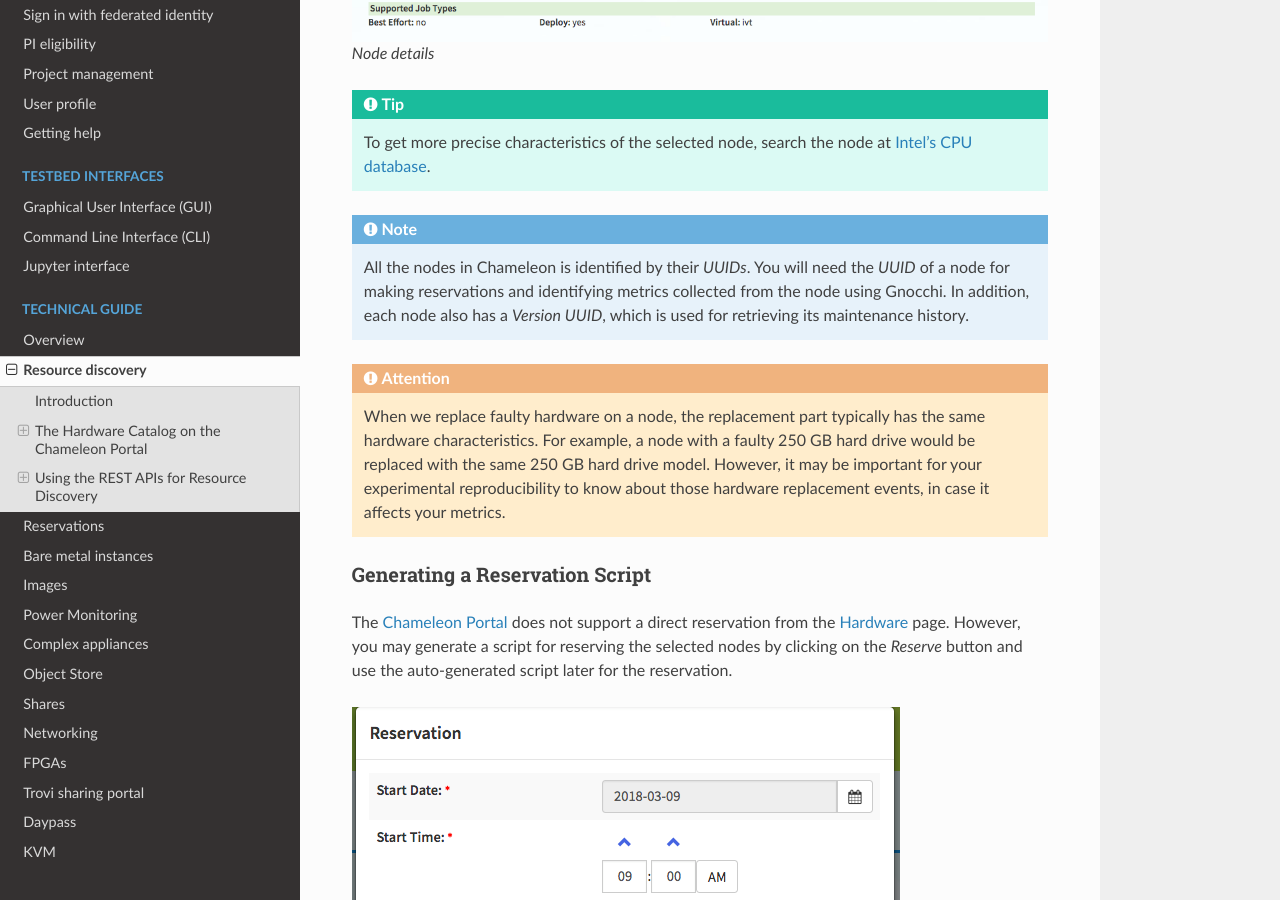
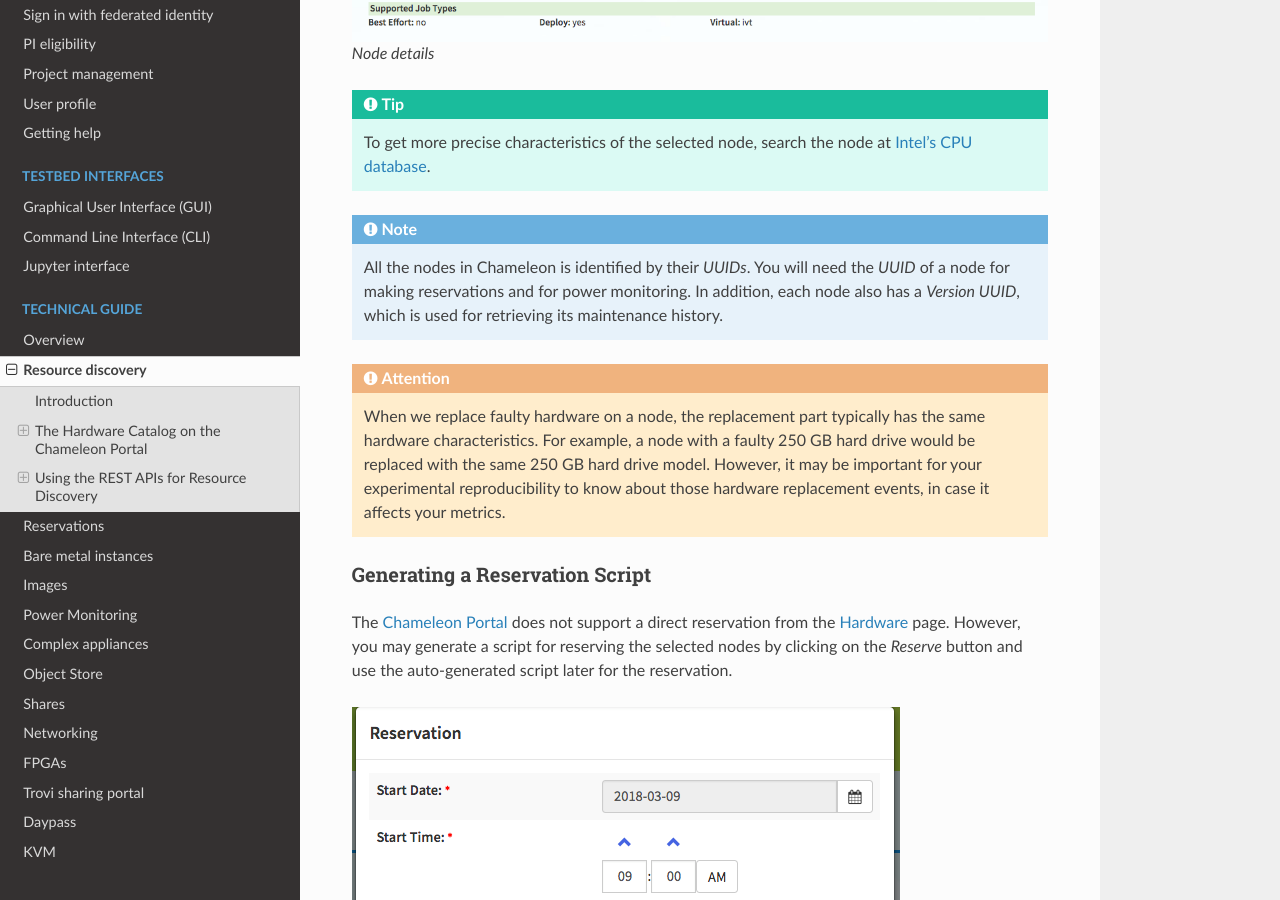
Before and after one commit to ChameleonCloud/docs, a Sphinx documentation site: the page built from source/technical/discovery.rst, in a window 1280 px wide and 900 px high, scrolled down 2007 px. Built offline with Sphinx 7.4.7 and the Read the Docs theme 3.1.0, drawn with Linux system fonts in a browser that asks for light colours.

```diff
--- a/source/technical/cli.rst
+++ b/source/technical/cli.rst
@@ -16,7 +16,7 @@ the client and configure your shell environment to access Chameleon features.
 .. attention::
 
    Some of the Chameleon features are **only** accessable via the CLI, such as
-   the Gnocchi metrics and the advanced networking features.
+   power monitoring tools and the advanced networking features.
 
 .. note::
 
--- a/source/technical/discovery.rst
+++ b/source/technical/discovery.rst
@@ -48,7 +48,7 @@ You may filter for specific node types by selecting the checkboxes that match yo
 .. tip:: To get more precise characteristics of the selected node, search the node at `Intel's CPU database <https://ark.intel.com/>`_.
 
 .. note::
-   All the nodes in Chameleon is identified by their *UUIDs*. You will need the *UUID* of a node for making reservations and identifying metrics collected from the node using Gnocchi. In addition, each node also has a *Version UUID*, which is used for retrieving its maintenance history.
+   All the nodes in Chameleon is identified by their *UUIDs*. You will need the *UUID* of a node for making reservations and for power monitoring. In addition, each node also has a *Version UUID*, which is used for retrieving its maintenance history.
 
 .. attention::
    When we replace faulty hardware on a node, the replacement part typically has the same hardware characteristics. For example, a node with a faulty 250 GB hard drive would be replaced with the same 250 GB hard drive model. However, it may be important for your experimental reproducibility to know about those hardware replacement events, in case it affects your metrics.
```
Also changed, not shown: source/technical/baremetal.rst (+4 -4 lines), source/technical/gui.rst (+6 -5 lines).
